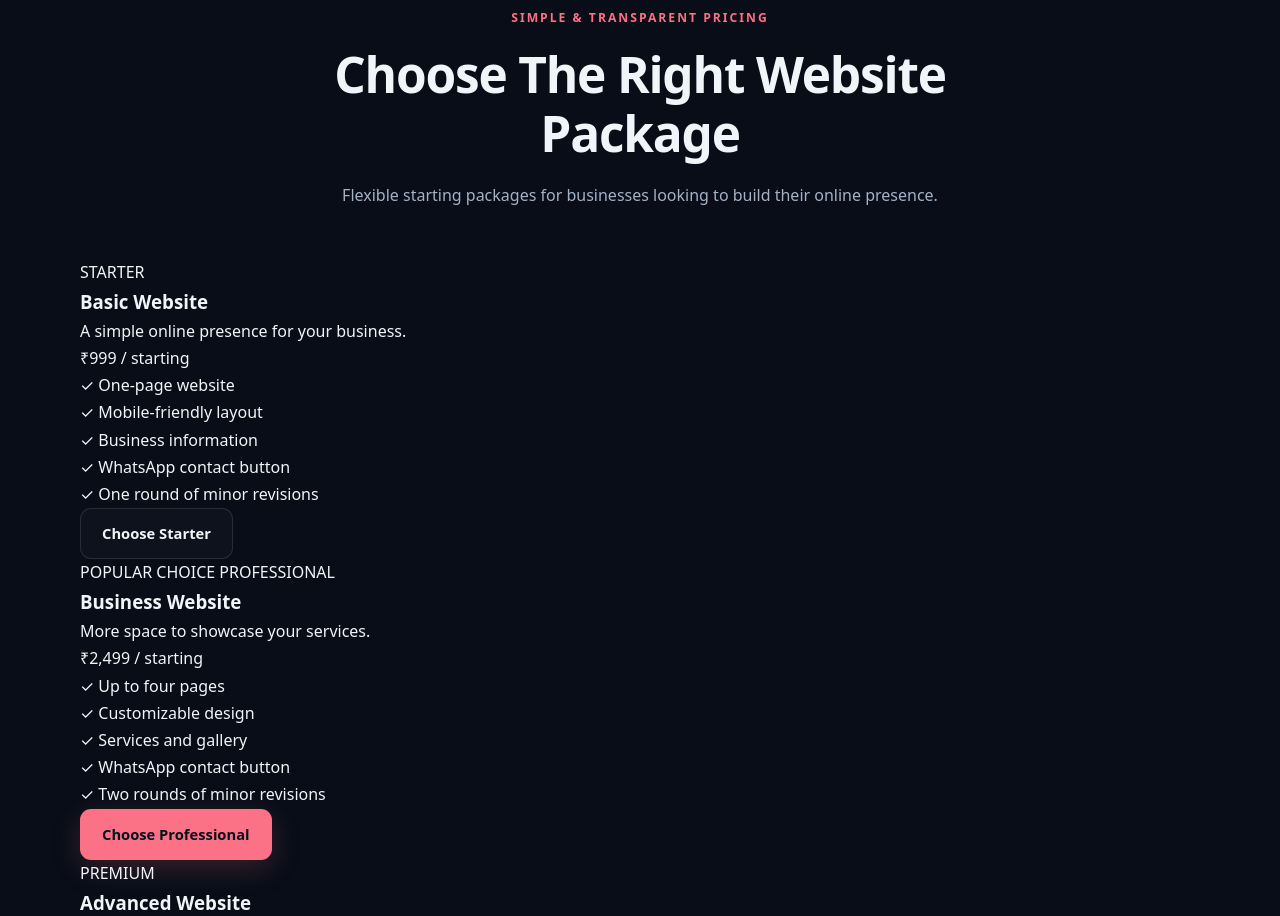
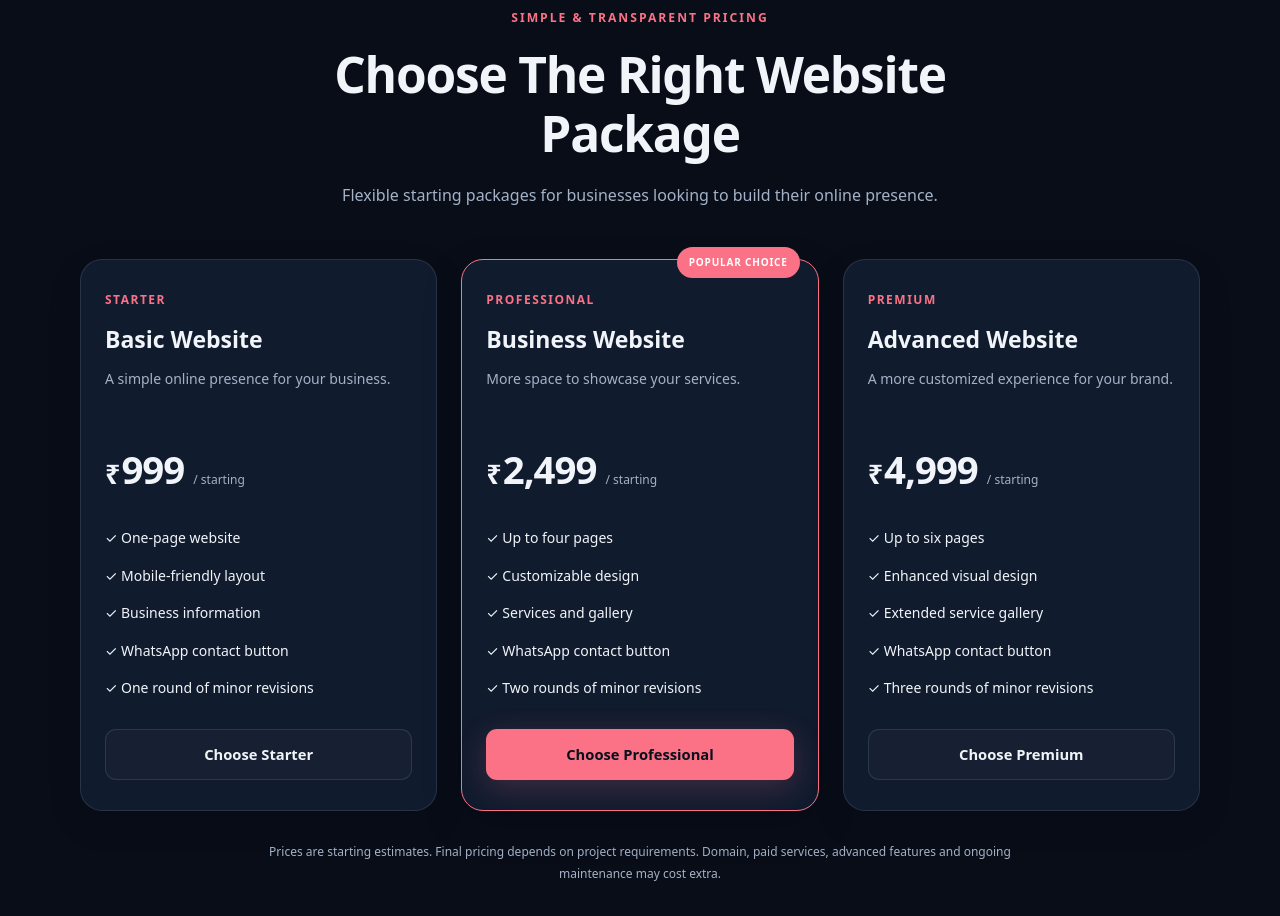
Before and after one commit to samarthrai162-max/WebCraft, a plain HTML site: page index.html in a window 1280 px wide. Shown: the part 3182-4098 px from the top of the page. Drawn offline with Linux system fonts and the light colour scheme; files whose address does not match are found by name.

Commit message:
Update style.css

```diff
--- a/style.css
+++ b/style.css
@@ -1400,3 +1400,178 @@ min-height: 210px;
 transition: none;
 }
 }
+/* =========================================
+WEBCRAFT — PRICING SECTION
+========================================= */
+
+.pricing-grid {
+display: grid;
+grid-template-columns: repeat(3, minmax(0, 1fr));
+gap: 24px;
+align-items: stretch;
+margin-top: 42px;
+}
+
+.pricing-card {
+position: relative;
+display: flex;
+flex-direction: column;
+padding: 30px 24px;
+border: 1px solid var(--border);
+border-radius: 22px;
+background: var(--surface);
+box-shadow: 0 12px 35px rgba(0, 0, 0, 0.12);
+transition:
+transform 0.25s ease,
+border-color 0.25s ease,
+box-shadow 0.25s ease;
+}
+
+.pricing-card:hover {
+transform: translateY(-7px);
+border-color: var(--primary);
+box-shadow: 0 20px 45px rgba(0, 0, 0, 0.2);
+}
+
+.pricing-label {
+display: inline-block;
+align-self: flex-start;
+margin-bottom: 15px;
+color: var(--primary);
+font-size: 12px;
+font-weight: 800;
+letter-spacing: 1.5px;
+}
+
+.pricing-card h3 {
+margin: 0 0 12px;
+font-size: 23px;
+line-height: 1.3;
+}
+
+.pricing-description {
+min-height: 48px;
+margin: 0 0 22px;
+color: var(--text-muted);
+font-size: 14px;
+line-height: 1.7;
+}
+
+.pricing-price {
+margin-bottom: 25px;
+font-size: clamp(30px, 3vw, 40px);
+font-weight: 800;
+letter-spacing: -1px;
+}
+
+.pricing-price .currency {
+margin-right: 2px;
+font-size: 0.7em;
+}
+
+.pricing-price .price-period {
+font-size: 12px;
+font-weight: 500;
+letter-spacing: 0;
+color: var(--text-muted);
+}
+
+.pricing-features {
+display: grid;
+gap: 15px;
+margin: 0 0 30px;
+padding: 0;
+list-style: none;
+}
+
+.pricing-features li {
+color: var(--text);
+font-size: 14px;
+line-height: 1.6;
+}
+
+.pricing-button {
+width: 100%;
+margin-top: auto;
+box-sizing: border-box;
+text-align: center;
+text-decoration: none;
+}
+
+.pricing-professional {
+border-color: var(--primary);
+box-shadow: 0 15px 40px rgba(0, 0, 0, 0.18);
+}
+
+.pricing-popular {
+position: absolute;
+top: -13px;
+right: 18px;
+padding: 7px 12px;
+border-radius: 20px;
+background: var(--primary);
+color: #ffffff;
+font-size: 10px;
+font-weight: 800;
+letter-spacing: 0.8px;
+}
+
+.pricing-disclaimer {
+max-width: 750px;
+margin: 30px auto 0;
+color: var(--text-muted);
+font-size: 12px;
+line-height: 1.8;
+text-align: center;
+}
+
+/* TABLET */
+@media (max-width: 900px) {
+.pricing-grid {
+grid-template-columns: repeat(2, minmax(0, 1fr));
+gap: 20px;
+}
+
+.pricing-professional {
+    grid-column: auto;
+}
+
+}
+
+/* MOBILE */
+@media (max-width: 600px) {
+.pricing-grid {
+grid-template-columns: minmax(0, 1fr);
+gap: 28px;
+margin-top: 35px;
+}
+
+.pricing-card {
+    padding: 28px 22px;
+}
+
+.pricing-description {
+    min-height: auto;
+}
+
+.pricing-professional {
+    order: -1;
+}
+
+.pricing-card:hover {
+    transform: translateY(-3px);
+}
+
+}
+
+/* ACCESSIBILITY */
+@media (prefers-reduced-motion: reduce) {
+.pricing-card {
+transition: none;
+}
+
+.pricing-card:hover {
+    transform: none;
+}
+
+}
```
